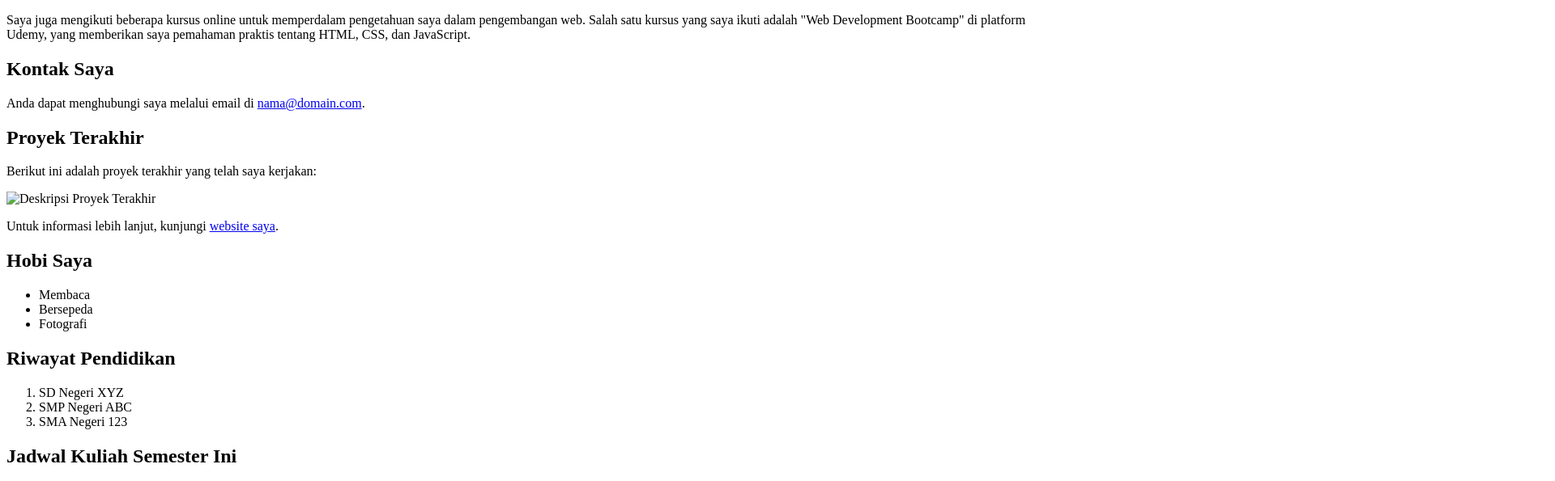
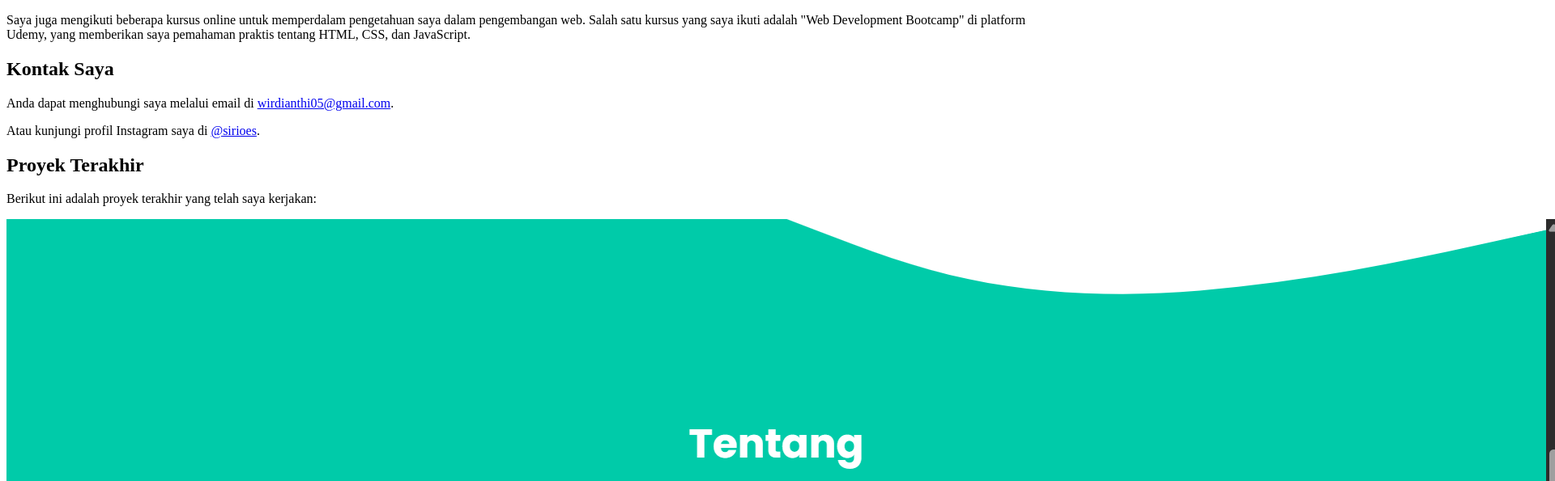
Before and after one commit to sirioes/praktikum_html, a plain HTML site: page index.html in a window 1280 px wide. Shown: the part 886-1481 px from the top of the page at 81% size, 1920 px wide, since content can reach past the window. Drawn offline with Linux system fonts and the light colour scheme.

Commit message:
penyesuaian instruksi bagian: hyperlink dan gambar

```diff
--- a/index.html
+++ b/index.html
@@ -77,15 +77,18 @@
 
     <!-- Menggunakan Hyperlink -->
     <h2>Kontak Saya</h2>
-    <p>Anda dapat menghubungi saya melalui email di <a href="mailto:nama@domain.com">nama@domain.com</a>.</p>
+    <p>Anda dapat menghubungi saya melalui email di <a href="mailto:wirdianthi05@gmail.com">wirdianthi05@gmail.com</a>.
+    </p>
+    <p>Atau kunjungi profil Instagram saya di <a href="https://www.instagram.com/sch.idn?igsh=dmN4cjBrY2ZuYXNs"
+            target="_blank">@sirioes</a>.</p>
 
     <!-- Menambahkan Gambar -->
     <h2>Proyek Terakhir</h2>
     <p>Berikut ini adalah proyek terakhir yang telah saya kerjakan:</p>
-    <img src="images/proyek-terakhir.jpg" alt="Deskripsi Proyek Terakhir">
+    <img src="images/proyek-terakhir.png" alt="Deskripsi Proyek Terakhir">
 
     <!-- Hyperlink ke dokumen eksternal -->
-    <p>Untuk informasi lebih lanjut, kunjungi <a href="http://www.domain.com" target="_blank">website saya</a>.</p>
+    <!-- <p>Untuk informasi lebih lanjut, kunjungi <a href="http://www.domain.com" target="_blank">website saya</a>.</p> -->
 
     <!-- Unordered List untuk menampilkan daftar hobi -->
     <h2>Hobi Saya</h2>
```
Also changed, not shown: images/proyek-terakhir.png (added).
